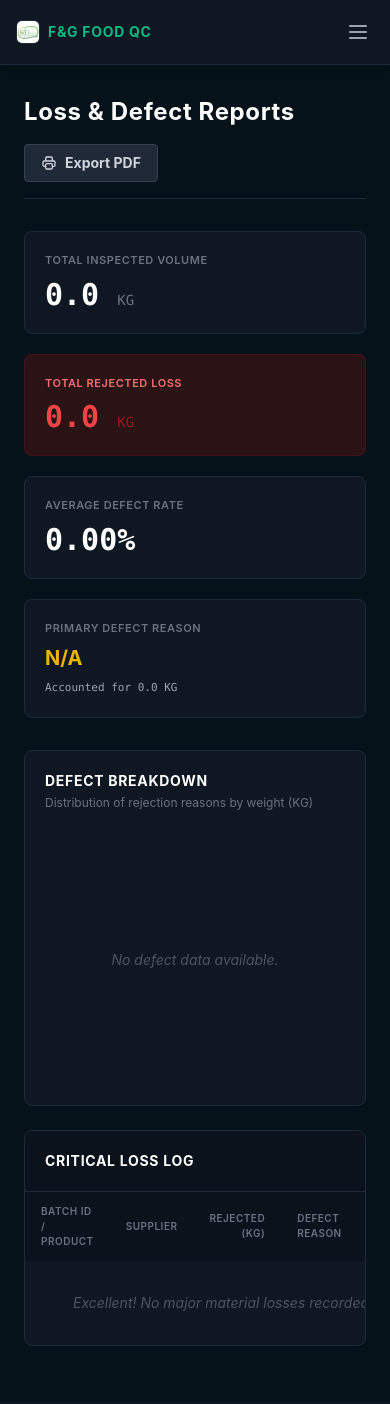
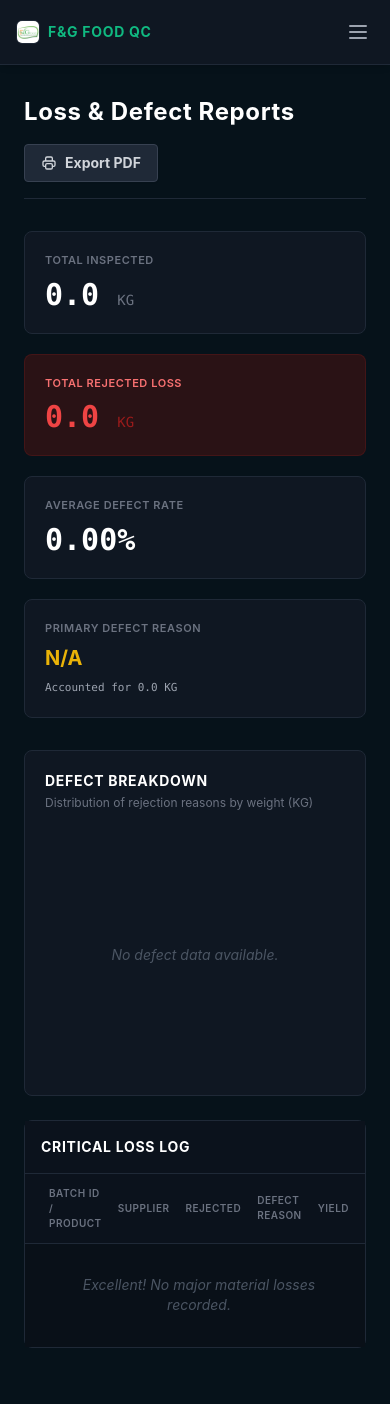
Before and after one commit to PhuongVu51/Capstone_Project_2, a PHP site: page /qc_reports.php in a window 390 px wide. Before the commit the page ends 1346 px from the top, so only its background shows below. Run offline with PHP 8.4, Linux system fonts and the light colour scheme; a user stored in the database is signed in; data that the repository does not hold is empty; some libraries are stand-ins or nearby versions.

Commit message:
Inspections view + QC report + QC business logic
Refactor styles for custom scrollbar and update KPI labels. Adjust layout for better responsiveness and improve table structure.

```diff
--- a/frontend/qc_reports.php
+++ b/frontend/qc_reports.php
@@ -22,10 +22,11 @@ try {
     <script src="https://cdn.jsdelivr.net/npm/chart.js"></script>
     <style>
         body { background-color: #06121a; color: #d1d5db; font-family: 'Inter', sans-serif; }
-        ::-webkit-scrollbar { width: 6px; height: 6px; }
-        ::-webkit-scrollbar-track { background: #0f1722; }
-        ::-webkit-scrollbar-thumb { background: #1f2937; border-radius: 4px; }
-        ::-webkit-scrollbar-thumb:hover { background: #374151; }
+        /* Thanh cuộn mượt chìm chuẩn công nghiệp */
+        .custom-scrollbar::-webkit-scrollbar { width: 6px; height: 6px; }
+        .custom-scrollbar::-webkit-scrollbar-track { background: #0b121c; }
+        .custom-scrollbar::-webkit-scrollbar-thumb { background: #1f2937; border-radius: 4px; }
+        .custom-scrollbar::-webkit-scrollbar-thumb:hover { background: #374151; }
     </style>
 </head>
 <body class="min-h-screen overflow-x-hidden flex">
@@ -34,7 +35,6 @@ try {
 
     <main class="md:ml-64 p-6 md:p-8 pt-24 md:pt-8 w-full transition-all duration-300">
 
-        <!-- HEADER BÁO CÁO -->
         <header class="flex flex-col sm:flex-row justify-between items-start sm:items-center mb-8 pb-4 border-b border-[#1f2937] gap-4">
             <div>
                 <h1 class="text-2xl font-bold text-white tracking-wide">Loss & Defect Reports</h1>
@@ -48,10 +48,9 @@ try {
             </div>
         </header>
 
-        <!-- KHỐI 4 THẺ KPI TỔNG QUAN -->
         <div class="grid grid-cols-1 sm:grid-cols-2 lg:grid-cols-4 gap-5 mb-8">
             <div class="bg-[#0f1722] p-5 rounded-lg border border-[#1f2937]">
-                <p class="text-[11px] text-gray-500 uppercase font-semibold tracking-wider">Total Inspected Volume</p>
+                <p class="text-[11px] text-gray-500 uppercase font-semibold tracking-wider">Total Inspected</p>
                 <h3 class="text-3xl font-bold text-white mt-2 font-mono"><?= $totalInspected ?> <span class="text-sm text-gray-500 font-normal">KG</span></h3>
             </div>
 
@@ -72,14 +71,15 @@ try {
             </div>
         </div>
 
-        <div class="grid grid-cols-1 lg:grid-cols-3 gap-6 mb-8">
+        <div class="grid grid-cols-1 lg:grid-cols-3 gap-6 mb-8 items-stretch">
 
-            <!-- BIỂU ĐỒ TRÒN PHÂN BỔ LỖI (Doughnut Chart) -->
-            <div class="bg-[#0f1722] rounded-lg border border-[#1f2937] p-5">
-                <h3 class="text-sm font-bold text-white uppercase tracking-wider mb-1">Defect Breakdown</h3>
-                <p class="text-xs text-gray-500 mb-6">Distribution of rejection reasons by weight (KG)</p>
+            <div class="bg-[#0f1722] rounded-lg border border-[#1f2937] p-5 flex flex-col justify-between">
+                <div>
+                    <h3 class="text-sm font-bold text-white uppercase tracking-wider mb-1">Defect Breakdown</h3>
+                    <p class="text-xs text-gray-500 mb-6">Distribution of rejection reasons by weight (KG)</p>
+                </div>
 
-                <div class="relative h-[250px] w-full flex justify-center">
+                <div class="relative h-[240px] w-full flex justify-center items-center">
                     <?php if(empty($chartLabels)): ?>
                         <div class="flex items-center justify-center h-full w-full text-gray-600 text-sm italic">No defect data available.</div>
                     <?php else: ?>
@@ -88,46 +88,45 @@ try {
                 </div>
             </div>
 
-            <!-- BẢNG CHI TIẾT CÁC LÔ BỊ LOẠI BỎ NHIỀU NHẤT -->
-            <div class="lg:col-span-2 bg-[#0f1722] rounded-lg border border-[#1f2937] flex flex-col min-w-0 overflow-hidden">
-                <div class="p-5 border-b border-[#1f2937] bg-[#0b121c]">
+            <div class="lg:col-span-2 bg-[#0f1722] rounded-lg border border-[#1f2937] flex flex-col min-w-0 max-h-[346px]">
+                <div class="p-4 border-b border-[#1f2937] bg-[#0b121c] shrink-0">
                     <h3 class="text-sm font-bold text-white uppercase tracking-wider">Critical Loss Log</h3>
                 </div>
 
-                <div class="overflow-x-auto flex-1 p-0">
-                    <table class="w-full text-left border-collapse">
-                        <thead class="text-gray-500 text-[10px] uppercase bg-[#0b121c] sticky top-0 z-10">
+                <div class="overflow-y-auto flex-1 p-0 custom-scrollbar bg-[#091018]">
+                    <table class="w-full text-left border-collapse layout-fixed">
+                        <thead class="text-gray-500 text-[10px] uppercase bg-[#0b121c] sticky top-0 z-10 shadow-[0_1px_0_#1f2937]">
                             <tr>
-                                <th class="py-3 px-4 font-semibold tracking-wider">Batch ID / Product</th>
-                                <th class="py-3 px-4 font-semibold tracking-wider">Supplier</th>
-                                <th class="py-3 px-4 font-semibold tracking-wider text-right">Rejected (KG)</th>
-                                <th class="py-3 px-4 font-semibold tracking-wider">Defect Reason</th>
-                                <th class="py-3 px-4 font-semibold tracking-wider text-right">Yield</th>
+                                <th class="py-3 pl-6 pr-2 font-semibold tracking-wider bg-[#0b121c] w-[28%]">Batch ID / Product</th>
+                                <th class="py-3 px-2 font-semibold tracking-wider bg-[#0b121c] w-[24%]">Supplier</th>
+                                <th class="py-3 px-2 font-semibold tracking-wider text-right bg-[#0b121c] w-[16%]">Rejected</th>
+                                <th class="py-3 px-2 font-semibold tracking-wider bg-[#0b121c] w-[20%]">Defect Reason</th>
+                                <th class="py-3 pl-2 pr-6 font-semibold tracking-wider text-right bg-[#0b121c] w-[12%]">Yield</th>
                             </tr>
                         </thead>
-                        <tbody class="text-sm divide-y divide-[#1f2937]">
+                        <tbody class="text-sm divide-y divide-[#1f2937]/50">
                             <?php if (empty($lossBatches)): ?>
                                 <tr><td colspan="5" class="p-8 text-center text-gray-600 italic">Excellent! No major material losses recorded.</td></tr>
                             <?php else: ?>
                                 <?php foreach ($lossBatches as $batch): ?>
                                     <tr class="hover:bg-[#131c26] transition-colors">
-                                        <td class="py-3 px-4">
+                                        <td class="py-3 Fraser pl-6 pr-2 vertical-top">
                                             <div class="text-[#10b981] font-mono font-bold text-xs mb-0.5">#<?= htmlspecialchars($batch['QCI_batch_id']) ?></div>
-                                            <div class="text-gray-300 text-[11px] truncate w-40"><?= htmlspecialchars($batch['PRD_product_name']) ?></div>
+                                            <div class="text-gray-300 text-[11px] whitespace-normal break-words leading-tight font-medium"><?= htmlspecialchars($batch['PRD_product_name']) ?></div>
                                         </td>
-                                        <td class="py-3 px-4 text-gray-400 text-xs"><?= htmlspecialchars($batch['SUP_supplier_name']) ?></td>
-                                        <td class="py-3 px-4 text-red-400 font-mono text-right font-bold"><?= number_format($batch['QCI_rotten_weight_kg'], 1) ?></td>
-                                        <td class="py-3 px-4">
-                                            <span class="bg-gray-800 text-gray-300 border border-gray-600 px-2 py-1 rounded text-[10px] uppercase font-bold tracking-wider">
+                                        <td class="py-3 px-2 text-gray-400 text-xs whitespace-normal break-words leading-tight vertical-top"><?= htmlspecialchars($batch['SUP_supplier_name']) ?></td>
+                                        <td class="py-3 px-2 text-red-400 font-mono text-right font-bold vertical-top"><?= number_format($batch['QCI_rotten_weight_kg'], 1) ?> <span class="text-[10px] text-gray-600 font-sans font-normal">kg</span></td>
+                                        <td class="py-3 px-2 vertical-top">
+                                            <span class="inline-block bg-gray-800/60 text-gray-300 border border-gray-700 px-2 py-0.5 rounded text-[10px] uppercase font-bold tracking-wider whitespace-normal break-words leading-normal max-w-full">
                                                 <?= htmlspecialchars($batch['QCI_rejection_reason']) ?>
                                             </span>
                                         </td>
-                                        <td class="py-3 px-4 text-right">
+                                        <td class="py-3 pl-2 pr-6 text-right vertical-top">
                                             <?php
                                             $yield = $batch['QCI_actual_yield_pct'];
                                             $yieldClass = $yield < 80 ? 'text-red-500' : 'text-[#10b981]';
                                             ?>
-                                            <span class="font-mono font-bold text-xs <?= $yieldClass ?>"><?= number_format($yield, 1) ?>%</span>
+                                            <span class="font-mono font-black text-xs <?= $yieldClass ?>"><?= number_format($yield, 1) ?>%</span>
                                         </td>
                                     </tr>
                                 <?php endforeach; ?>
@@ -136,10 +135,10 @@ try {
                     </table>
                 </div>
             </div>
+
         </div>
     </main>
 
-    <!-- Kịch bản dựng Biểu đồ Chart.js -->
     <script>
         const chartLabels = <?= json_encode($chartLabels) ?>;
         const chartData = <?= json_encode($chartData) ?>;
@@ -156,11 +155,11 @@ try {
                     datasets: [{
                         data: chartData,
                         backgroundColor: [
-                            '#ef4444', // Đỏ rực
-                            '#f59e0b', // Vàng cam
-                            '#3b82f6', // Xanh dương
-                            '#8b5cf6', // Xanh dương nhạt
-                            '#6b7280'  // Xám
+                            '#ef4444',
+                            '#f59e0b',
+                            '#3b82f6',
+                            '#8b5cf6',
+                            '#6b7280'
                         ],
                         borderColor: '#0f1722',
                         borderWidth: 2,
@@ -170,11 +169,11 @@ try {
                 options: {
                     responsive: true,
                     maintainAspectRatio: false,
-                    cutout: '70%', // Tạo lỗ rỗng ở giữa
+                    cutout: '72%',
                     plugins: {
                         legend: {
                             position: 'right',
-                            labels: { boxWidth: 10, padding: 15, font: { size: 10 } }
+                            labels: { boxWidth: 10, padding: 12, font: { size: 10 } }
                         },
                         tooltip: {
                             backgroundColor: '#1f2937', titleColor: '#fff', bodyColor: '#d1d5db',
```
